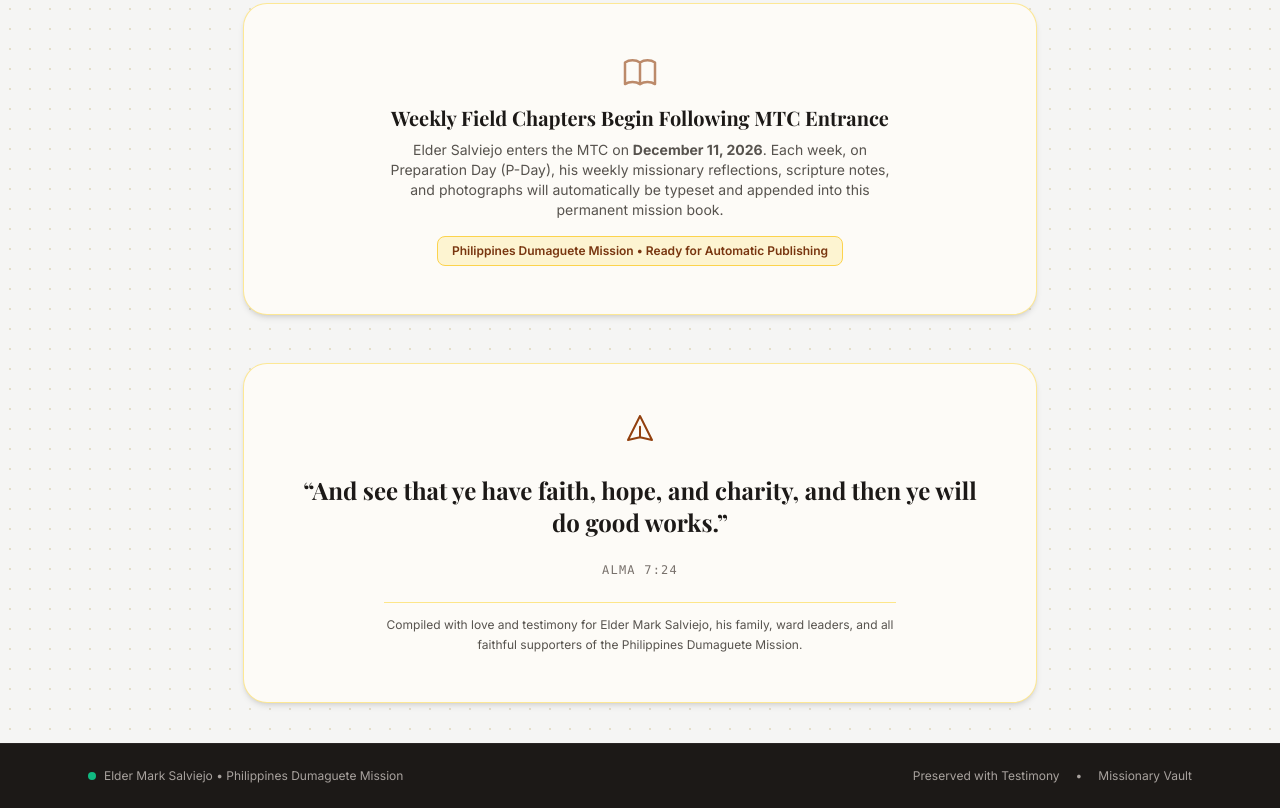
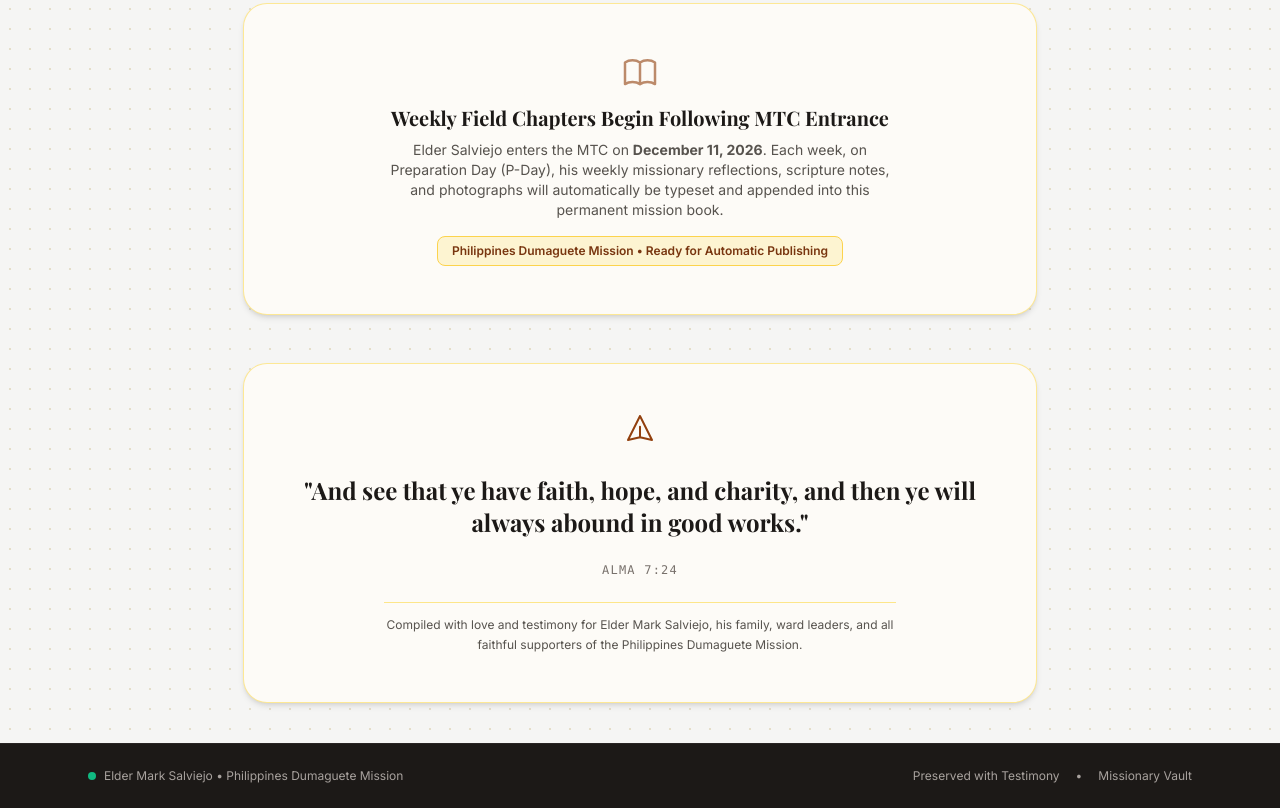
Before and after one commit to AllensCreations/ElderSalviejo, a website: page public/book.html in a window 1280 px wide. Shown: the part 2561-3369 px from the top of the page. Drawn offline with nearby package versions, Linux system fonts and the light colour scheme; no server answers; a web font is replaced by a local one.

Commit message:
Update quote in book chapter section

```diff
--- a/public/book.html
+++ b/public/book.html
@@ -406,7 +406,7 @@
     <section class="book-chapter bg-[#fdfbf7] border border-amber-200/90 rounded-2xl sm:rounded-3xl p-8 sm:p-12 text-center shadow-md space-y-6">
       <div class="inline-block text-amber-800"><svg class="w-8 h-8 mx-auto" fill="none" stroke="currentColor" viewBox="0 0 24 24"><path stroke-linecap="round" stroke-linejoin="round" stroke-width="1.5" d="M12 19l9 2-9-18-9 18 9-2zm0 0v-8"/></svg></div>
       <h3 class="font-serif text-2xl font-bold text-stone-900">
-        “And see that ye have faith, hope, and charity, and then ye will do good works.”
+        "And see that ye have faith, hope, and charity, and then ye will always abound in good works."
       </h3>
       <p class="text-xs font-mono uppercase tracking-widest text-stone-500">
         Alma 7:24
```
